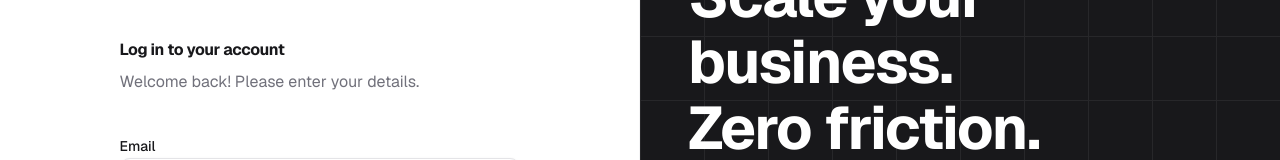
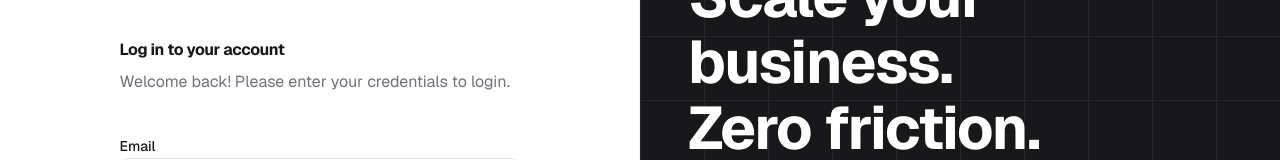
Before and after one commit to Fitbinary-Core/accounts.fitbinary, a Next.js app: page /signin in a window 1280 px wide. Shown: the part 220-380 px from the top of the page. Built offline with nearby package versions, Linux system fonts and the light colour scheme; no server answers.

Commit message:
redirection and other basic changes

```diff
--- a/src/components/auth/signin-form.tsx
+++ b/src/components/auth/signin-form.tsx
@@ -36,7 +36,15 @@ export default function SigninForm() {
     mutationFn: loginUser,
     onSuccess: (response) => {
       toast.success(response.message);
-      router.push('/');
+
+      const params = new URLSearchParams(window.location.search);
+      const redirectUrl = params.get("redirect_url");
+
+      if (redirectUrl) {
+        window.location.href = redirectUrl;
+      } else {
+        router.push("/");
+      }
     },
     onError: (error: any) => {
       toast.error(error.message || "Failed to sign in");
@@ -68,7 +76,7 @@ export default function SigninForm() {
               Log in to your account
             </h1>
             <p className="text-zinc-500">
-              Welcome back! Please enter your details.
+              Welcome back! Please enter your credentials to login.
             </p>
           </div>
 
--- a/src/proxy.ts
+++ b/src/proxy.ts
@@ -15,6 +15,7 @@ export function proxy(request: NextRequest) {
     "/favicon.ico",
     "/images",
   ];
+
   const isPublicRoute = publicRoutes.some((route) =>
     pathname.startsWith(route),
   );
```
